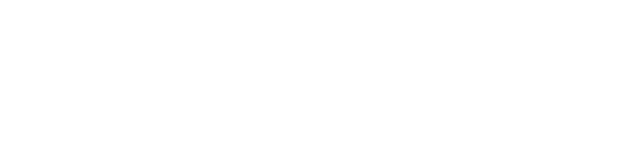
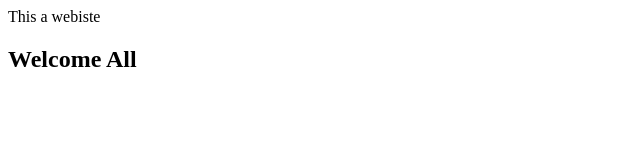
Before and after one commit to maina-ephraim/Learning-Git, a plain HTML site: page index.html in a window 1280 px wide. Shown: the whole page, without its empty margins (0-640 px from the left). Drawn offline with Linux system fonts and the light colour scheme.

Commit message:
Update index.html

```diff
--- a/index.html
+++ b/index.html
@@ -6,6 +6,6 @@
     <title>Document</title>
 </head>
 <body>
-
+    This a webiste
+    <h2>Welcome All</h2>
 </body>
-</html>
```
